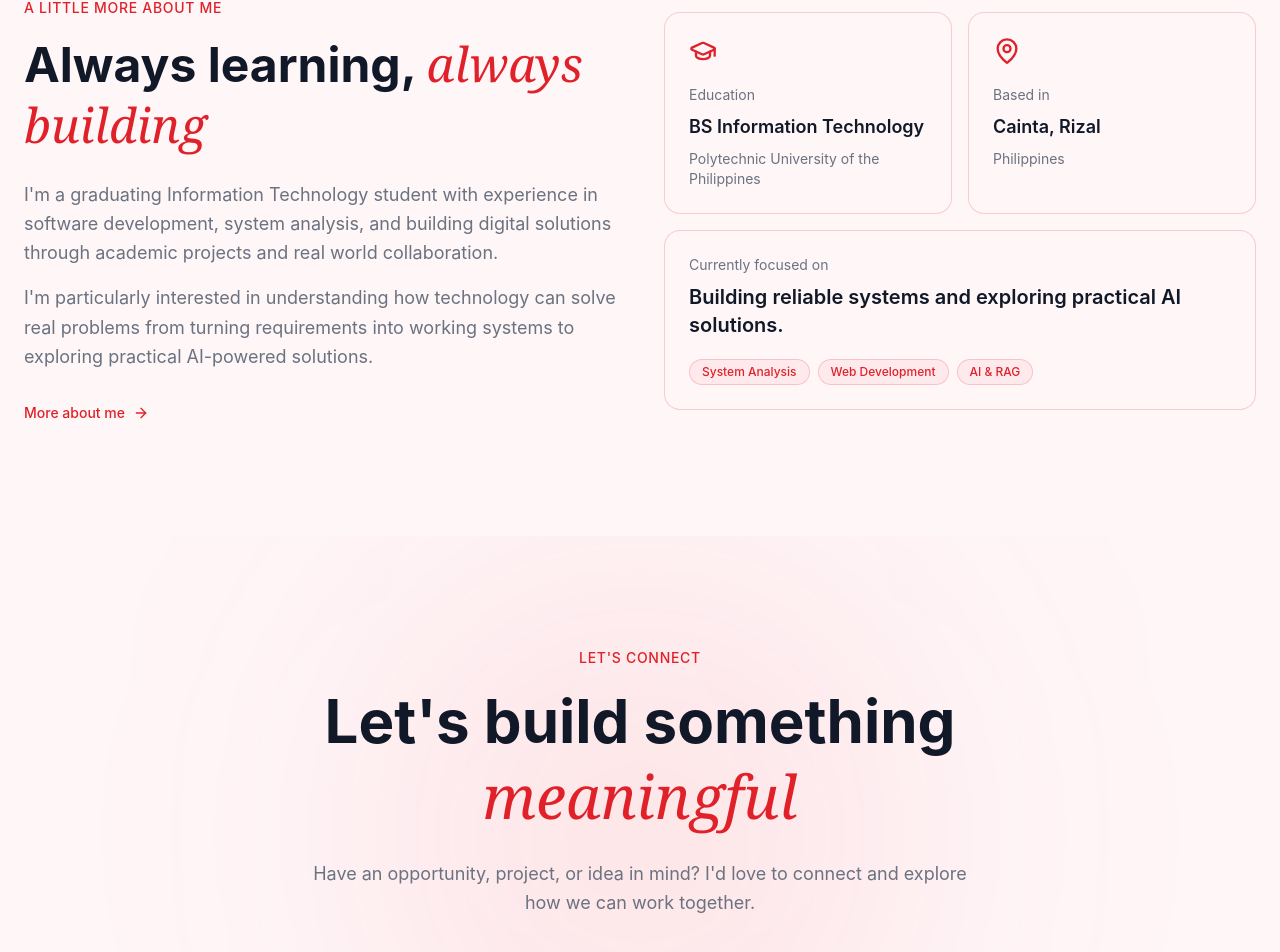
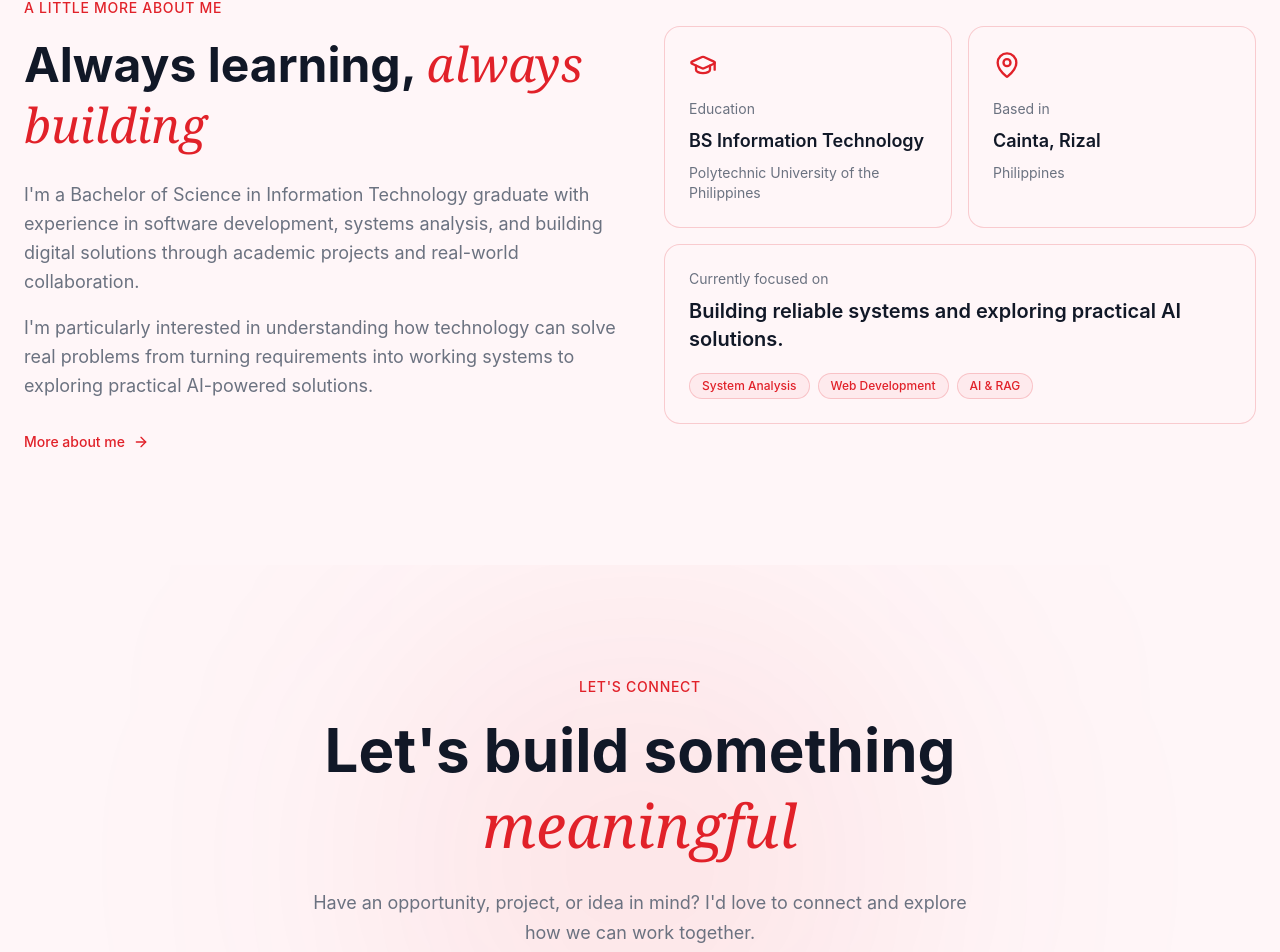
Before and after one commit to jameymey/Jamaica-Pingol, a React (Vite) app: page / in a window 1280 px wide. Shown: the part 1866-2818 px from the top of the page. Built offline with nearby package versions, Linux system fonts and the light colour scheme.

Commit message:
graduated

```diff
--- a/src/pages/Home/Info.jsx
+++ b/src/pages/Home/Info.jsx
@@ -23,9 +23,9 @@ export const Info = () => {
             </h2>
 
             <p className="mt-6 text-lg leading-relaxed text-muted-foreground">
-              I'm a graduating Information Technology student with experience in
-              software development, system analysis, and building digital
-              solutions through academic projects and real world collaboration.
+               I'm a Bachelor of Science in Information Technology graduate with experience
+  in software development, systems analysis, and building digital solutions
+  through academic projects and real-world collaboration.
             </p>
 
             <p className="mt-4 text-lg leading-relaxed text-muted-foreground">
```
